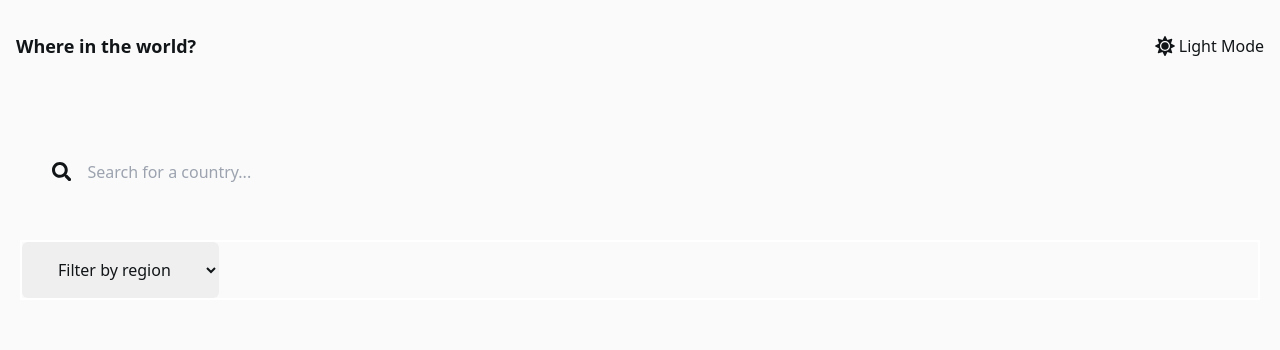
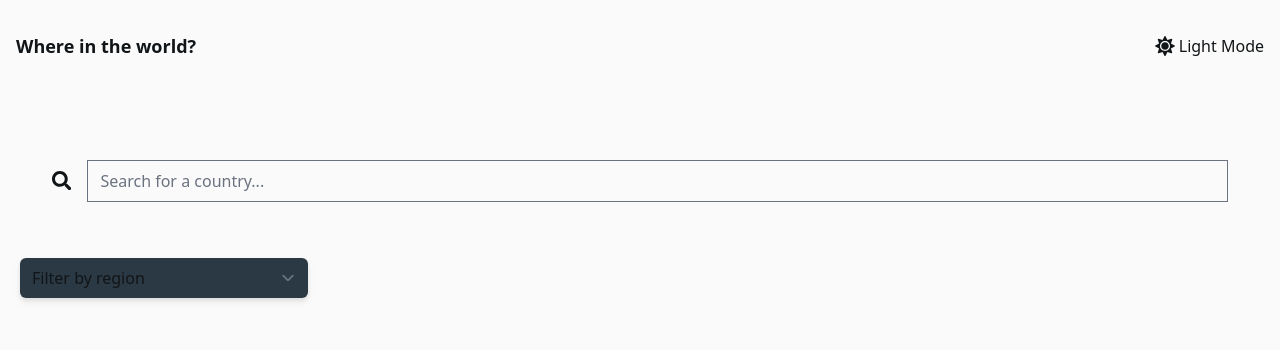
Before and after one commit to Joadevy/where-world-app, a React (Vite) app: page / in a window 1280 px wide. Shown: the top 350 px of the page. Built offline with nearby package versions, Linux system fonts and the light colour scheme.

Commit message:
test: tailwind forms

```diff
--- a/package.json
+++ b/package.json
@@ -15,6 +15,7 @@
     "react-router-dom": "^6.4.2"
   },
   "devDependencies": {
+    "@tailwindcss/forms": "^0.5.3",
     "@types/react": "^18.0.22",
     "@types/react-dom": "^18.0.7",
     "@typescript-eslint/eslint-plugin": "5.41.0",
--- a/src/pages/Homepage.tsx
+++ b/src/pages/Homepage.tsx
@@ -64,9 +64,10 @@ const Homepage: FC<props> = ({ data }) => {
         />
       </div>
 
-      <div className="mx-5 my-3 border-2 border-white">
+      <div className="mx-5 my-3">
         <select
-          className="rounded-md px-8 py-4 dark:bg-d-blue-dark cursor-pointer"
+          // className="rounded-md px-8 py-4 dark:bg-d-blue-dark cursor-pointer"
+          className="form-select border-0 cursor-pointer rounded-md drop-shadow-md bg-d-blue-dark w-72 duration-300 outline-none"
           name="continent"
           value={filter}
           onChange={(e) => handleFilter(e.target.value as Continent)}
--- a/tailwind.config.cjs
+++ b/tailwind.config.cjs
@@ -21,5 +21,5 @@ module.exports = {
       },
     },
   },
-  plugins: [],
+  plugins: [require("@tailwindcss/forms")],
 };
```
Also changed, not shown: 1 other file (tests, documents, lock files or other folders).
